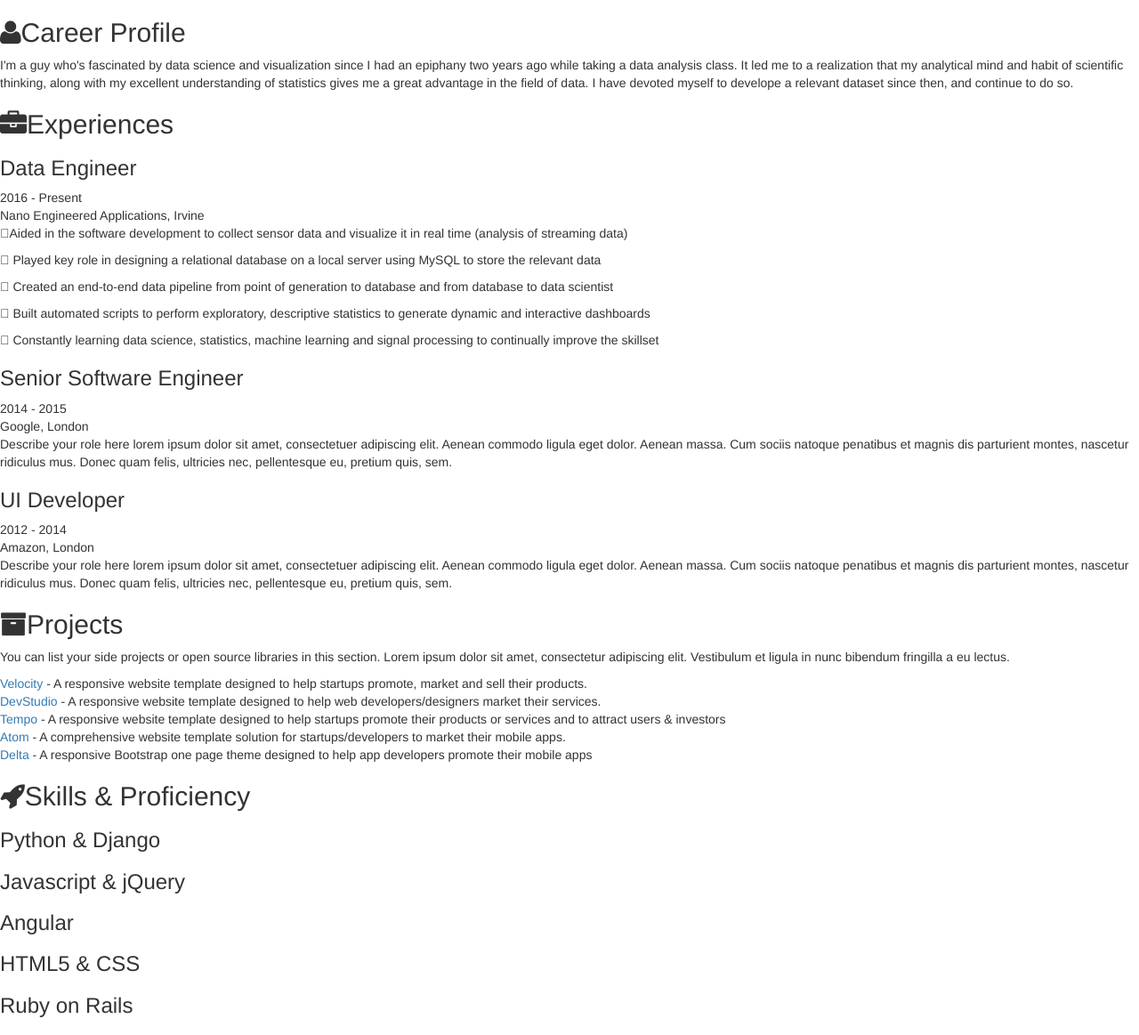
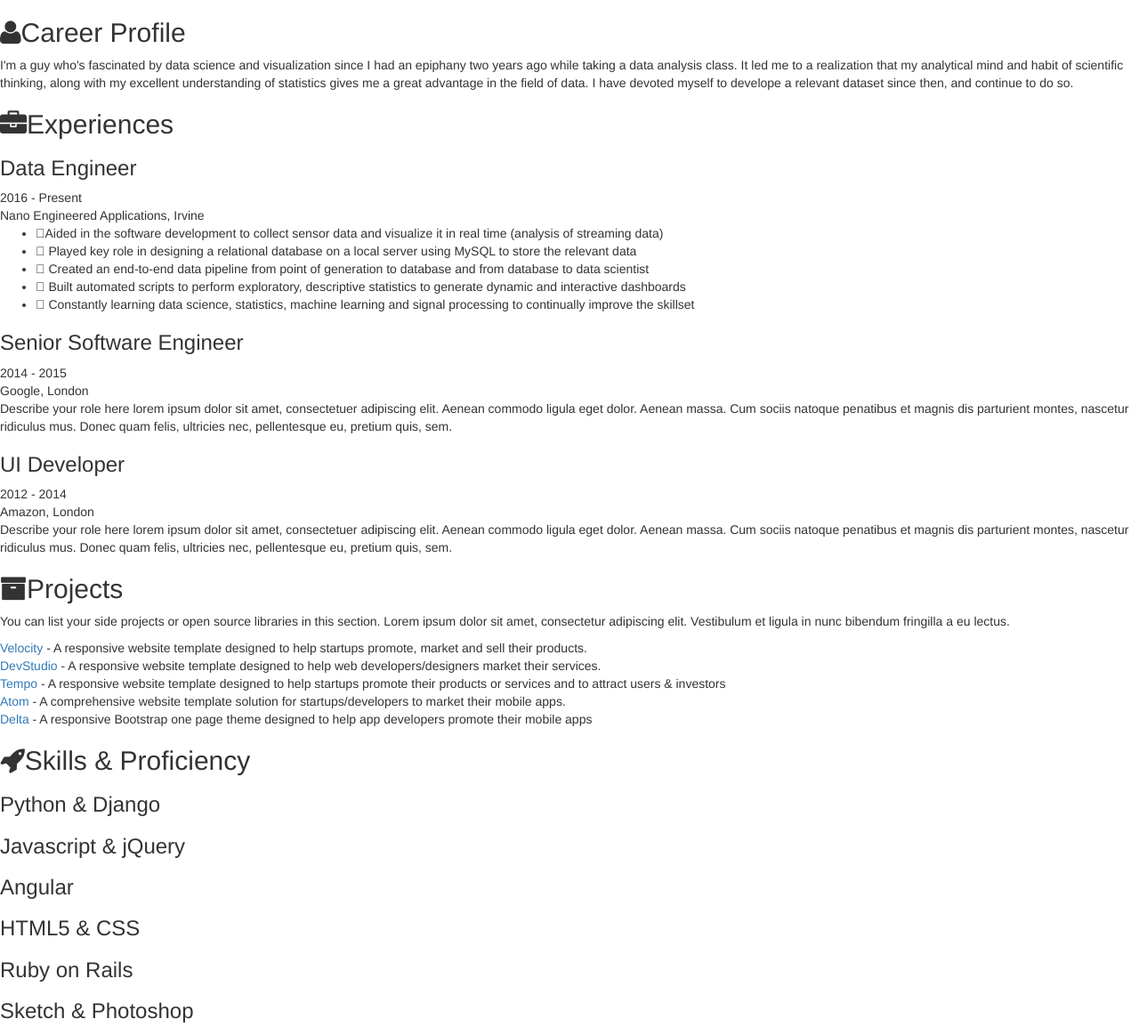
Before and after one commit to nachiketmparanjape2/nachiketmparanjape2.github.io, a Jekyll site: the page built from cv/index.html, in a window 1280 px wide. Shown: the part 190-1353 px from the top of the page at 89% size. Built offline with Jekyll 4.4.1, drawn with Linux system fonts in a browser that asks for light colours.

Commit message:
Update experience.html

```diff
--- a/_includes/experience.html
+++ b/_includes/experience.html
@@ -10,12 +10,14 @@
                         <div class="company">Nano Engineered Applications, Irvine</div>
                     </div><!--//meta-->
                     <div class="details">
-                        <p>Aided in the software development to collect sensor data and visualize it in real time (analysis of streaming data)</p>
-                        <p> Played key role in designing a relational database on a local server using MySQL to store the relevant data</p>
-                        <p> Created an end-to-end data pipeline from point of generation to database and from database to data scientist</p>
-                        <p> Built automated scripts to perform exploratory, descriptive statistics to generate dynamic and interactive dashboards</p>
-                        <p> Constantly learning data science, statistics, machine learning and signal processing to continually improve the skillset</p>
-                    </div><!--//details-->
+                      <ul>
+                        <li>Aided in the software development to collect sensor data and visualize it in real time (analysis of streaming data)</li>
+                        <li> Played key role in designing a relational database on a local server using MySQL to store the relevant data</li>
+                        <li> Created an end-to-end data pipeline from point of generation to database and from database to data scientist</li>
+                        <li> Built automated scripts to perform exploratory, descriptive statistics to generate dynamic and interactive dashboards</li>
+                        <li> Constantly learning data science, statistics, machine learning and signal processing to continually improve the skillset</li>
+                      </ul>
+                     </div><!--//details-->
                 </div><!--//item-->
 
                 <div class="item">
```
